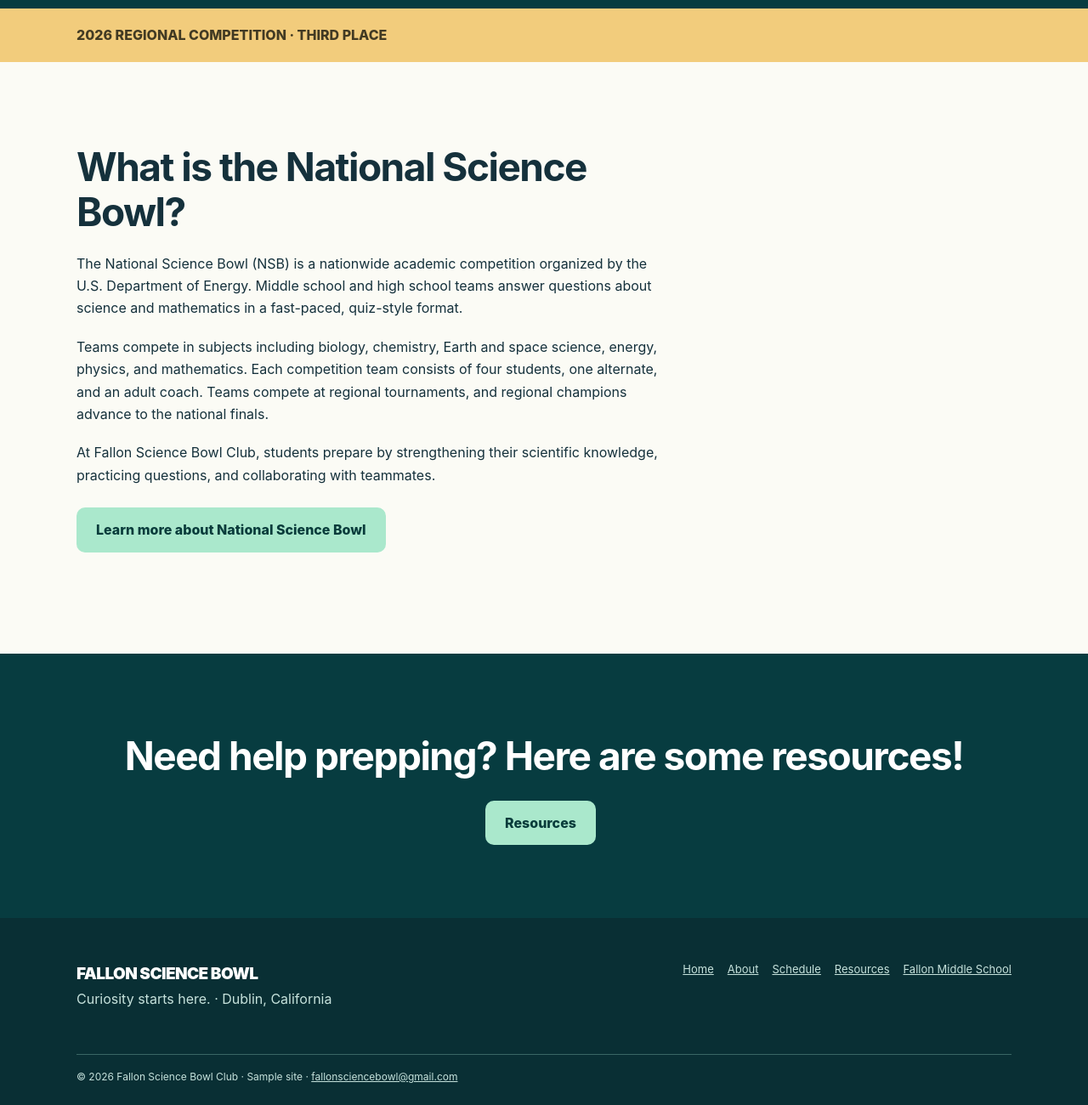
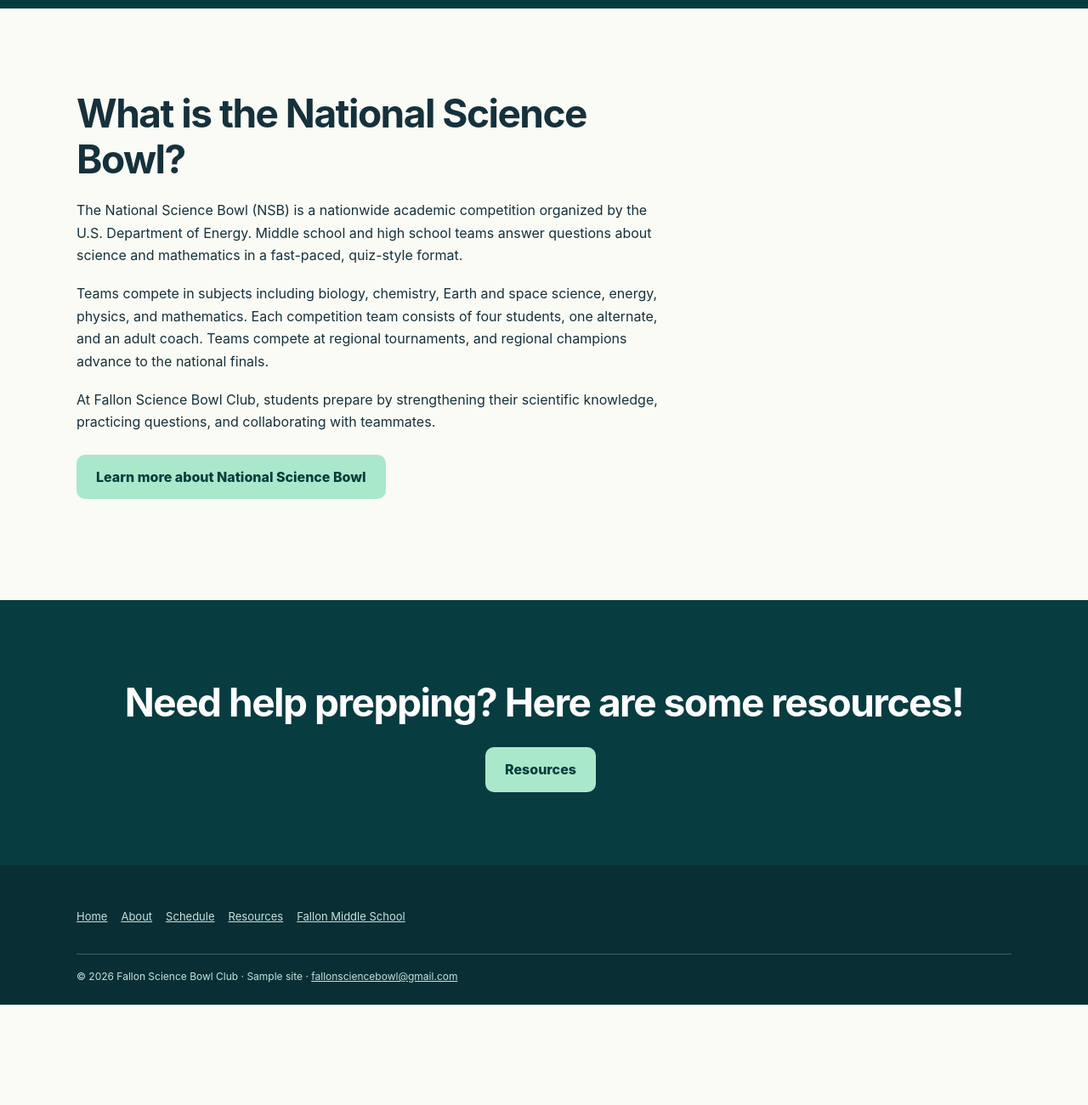
Before and after one commit to liu3tao/FMSSBWeb, a plain HTML site: page index.html in a window 1280 px wide. Shown: the part 642-1942 px from the top of the page at 85% size. After the commit the page ends 1824 px from the top, so only its background shows below. Drawn offline with Linux system fonts and the light colour scheme.

Commit message:
Remove footer branding and homepage yellow award banner

```diff
--- a/index.html
+++ b/index.html
@@ -39,11 +39,7 @@
           </div>
         </div>
       </section>
-      <div class="award">
-        <div class="wrap">
-          <span>2026 REGIONAL COMPETITION · THIRD PLACE</span>
-        </div>
-      </div>
+
       <section class="section">
         <div class="wrap">
           <div class="intro">
@@ -66,10 +62,6 @@
     <footer>
       <div class="wrap">
         <div class="foot">
-          <div>
-            <a class="brand" href="index.html">FALLON SCIENCE BOWL</a>
-            <p>Curiosity starts here. · Dublin, California</p>
-          </div>
           <div class="footer-links">
             <a href="index.html">Home</a>
             <a href="about.html">About</a>
```
